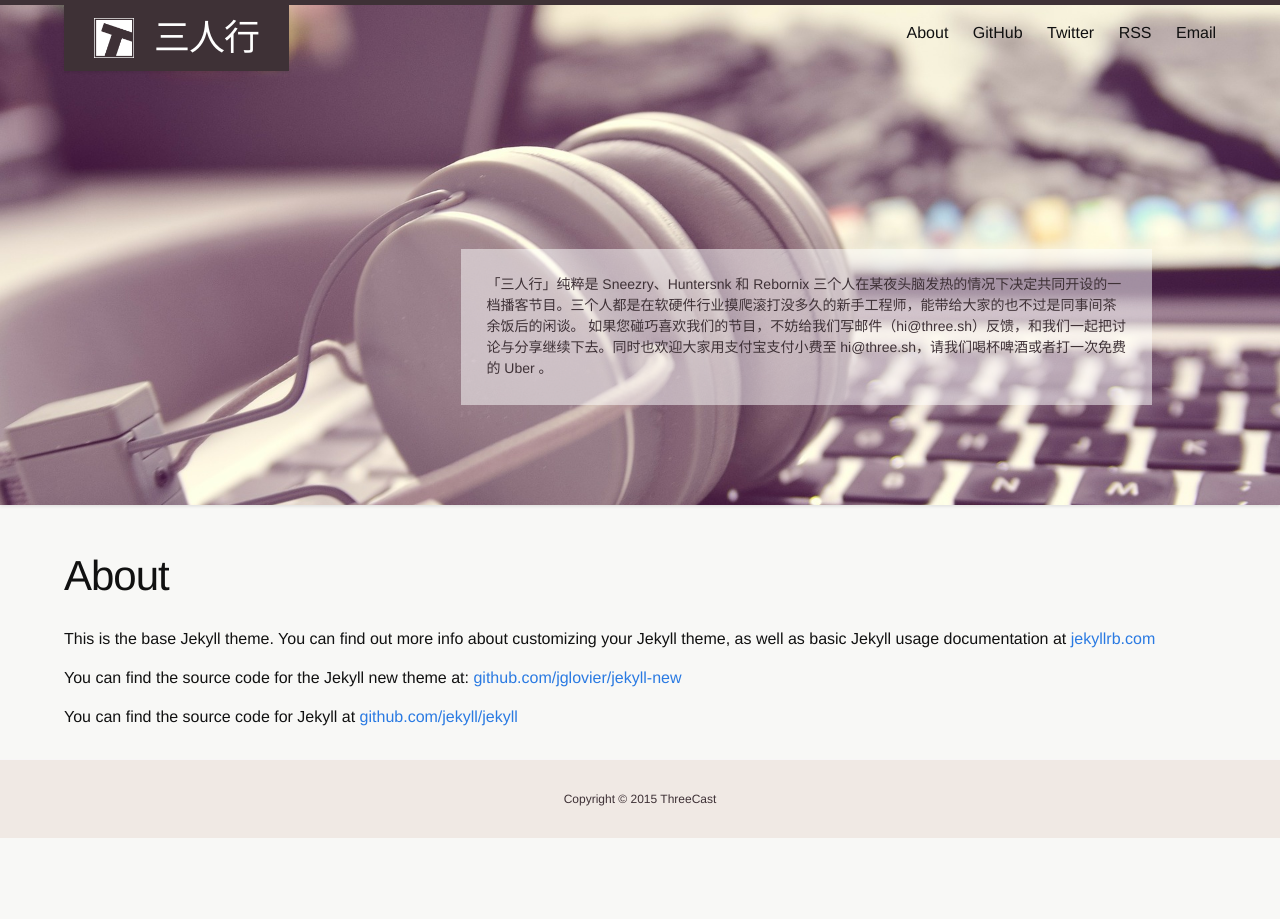
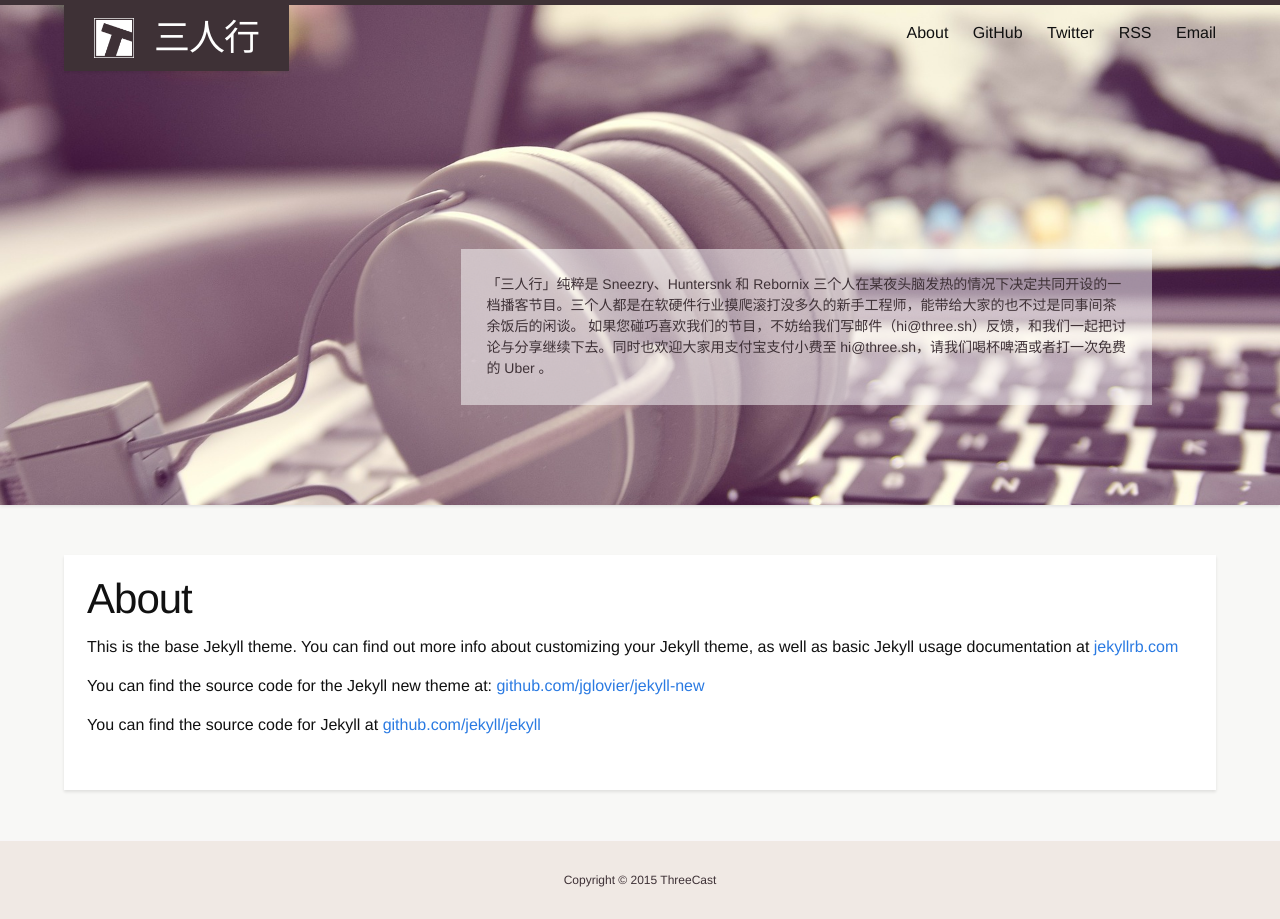
Before and after one commit to threecast/threecast.github.io, a Jekyll site: the page built from about.md, in a window 1280 px wide. Built offline with Jekyll 4.4.1, drawn with Linux system fonts in a browser that asks for light colours.

Commit message:
post page background

```diff
--- a/_sass/_layout.scss
+++ b/_sass/_layout.scss
@@ -214,7 +214,8 @@
 /**
  * Page content
  */
-.lastest-entry {
+.lastest-entry,
+.post {
     background: #fff;
     box-shadow: 0px 2px 3px 0px rgba(0, 0, 0, 0.1);
     padding: 2%;
@@ -330,9 +331,6 @@
 /**
  * Posts
  */
-.post-header {
-    margin-bottom: $spacing-unit;
-}
 
 .post-title {
     font-size: 42px;
```
Also changed, not shown: 2 other files.
